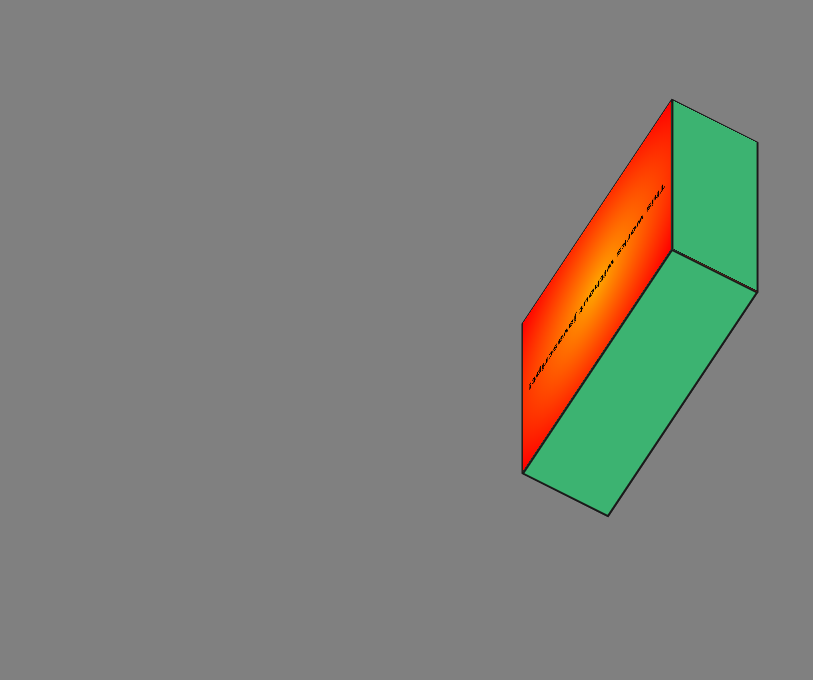
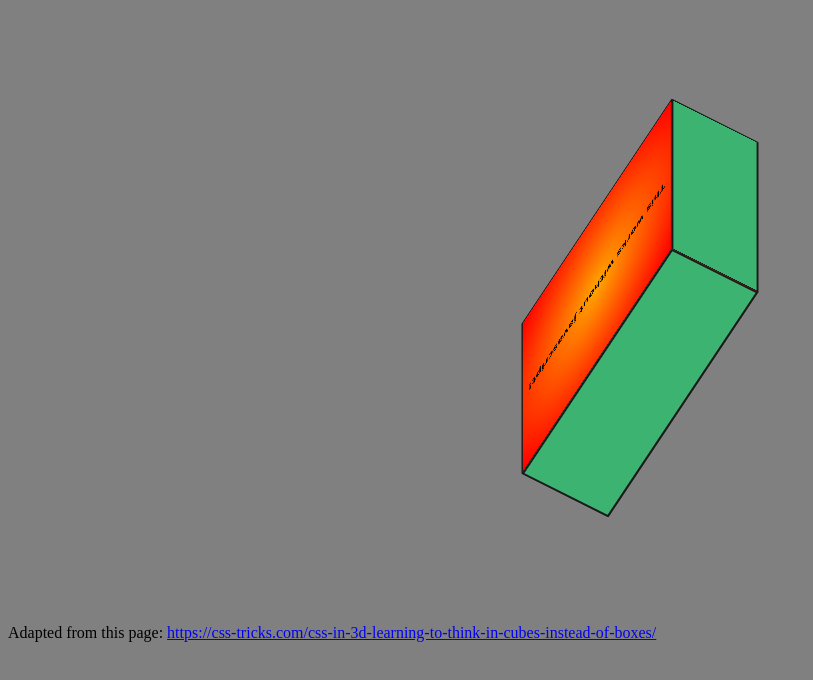
Before and after one commit to dubitabley/website, a SvelteKit app: page /css3d/cuboid in a window 1280 px wide. Shown: the top 680 px of the page, without its empty margins (0-813 px from the left). Built offline with nearby package versions, Linux system fonts and the light colour scheme.

Commit message:
Add attribution to css3d page

```diff
--- a/src/routes/(css3d)/css3d/cuboid/+page.svelte
+++ b/src/routes/(css3d)/css3d/cuboid/+page.svelte
@@ -11,6 +11,14 @@
         <Cuboid --width="300px" --height="300px" side2={side} />
     </cuboid-wrapper>
 </div>
+
+<p>
+    Adapted from this page:
+    <a
+        href="https://css-tricks.com/css-in-3d-learning-to-think-in-cubes-instead-of-boxes/"
+        >https://css-tricks.com/css-in-3d-learning-to-think-in-cubes-instead-of-boxes/</a
+    >
+</p>
 
 <style>
     .centre {
```
Also changed, not shown: src/routes/(css3d)/css3d/3d-text/+page.svelte (+7 -0 lines).
